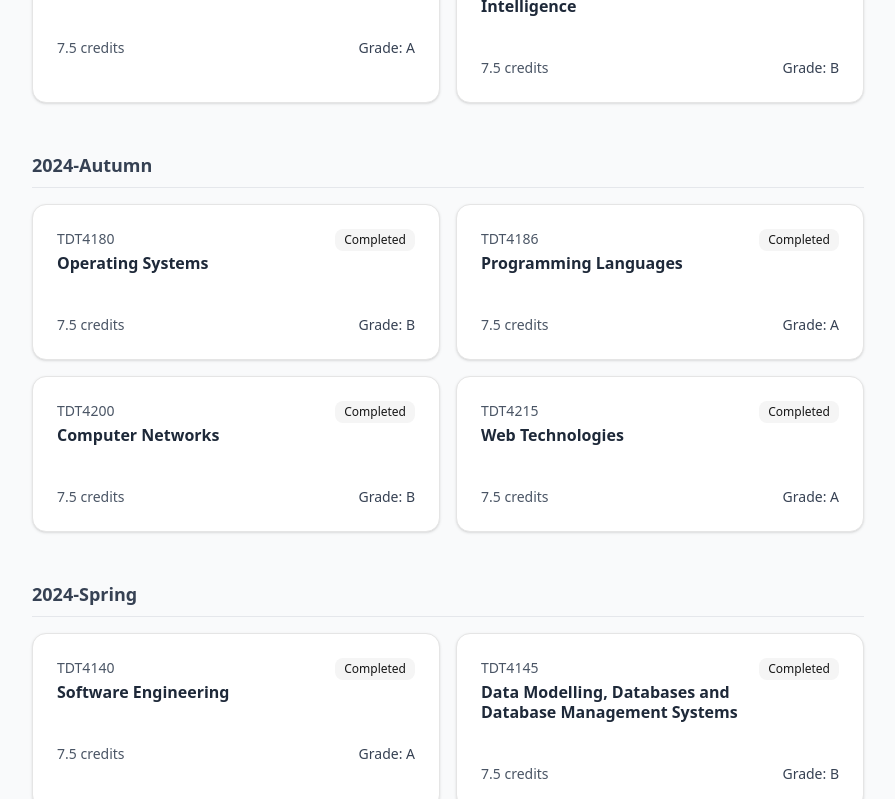
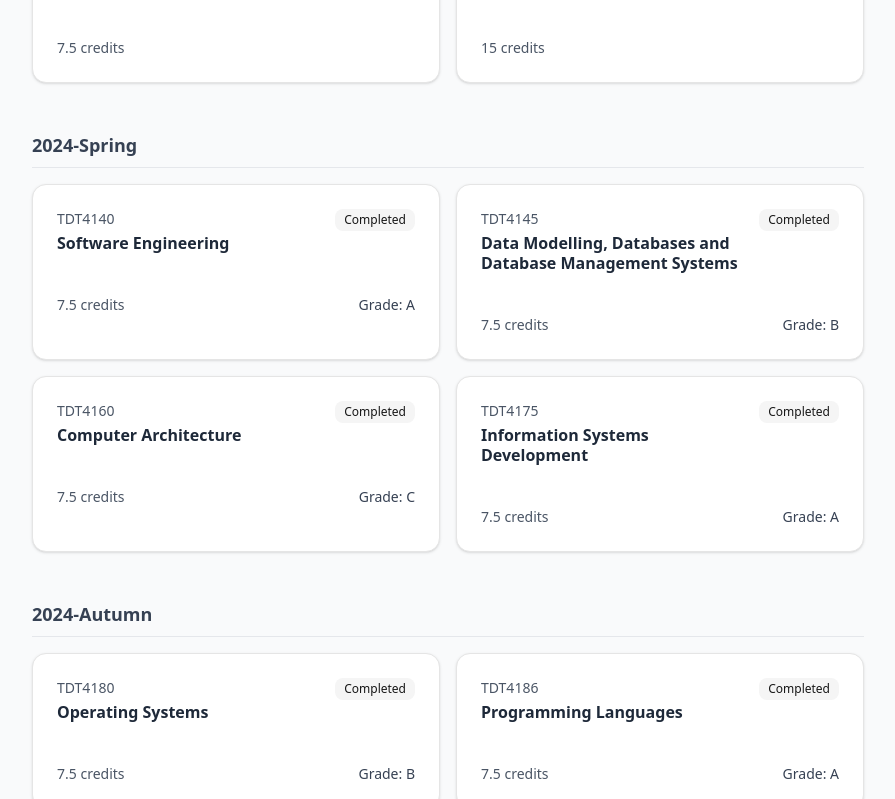
Before and after one commit to kdm-kev-NTNU/AboutMe, a Vue app in the folder frontend/homepage/: page /education in a window 1280 px wide. Shown: the part 1040-1839 px from the top of the page, without its empty margins (192-1087 px from the left). Built offline with nearby package versions, Linux system fonts and the light colour scheme.

Commit message:
sort courses by date desc

```diff
--- a/frontend/homepage/src/views/EducationView.vue
+++ b/frontend/homepage/src/views/EducationView.vue
@@ -100,13 +100,13 @@ const coursesBySemester = computed(() => {
     grouped[course.semester].push(course)
   })
 
-  // Sort semesters chronologically
+  // Sort semesters in descending order (most recent first)
   const sortedSemesters = Object.keys(grouped).sort((a, b) => {
     const [yearA, seasonA] = a.split('-')
     const [yearB, seasonB] = b.split('-')
 
-    if (yearA !== yearB) return parseInt(yearA) - parseInt(yearB)
-    return seasonA === 'Spring' || seasonA === 'Vår' ? 1 : -1
+    if (yearA !== yearB) return parseInt(yearB) - parseInt(yearA) // Descending year order
+    return seasonB === 'Spring' || seasonB === 'Vår' ? 1 : -1 // Spring comes after Autumn
   })
 
   return sortedSemesters.map(semester => ({
```
